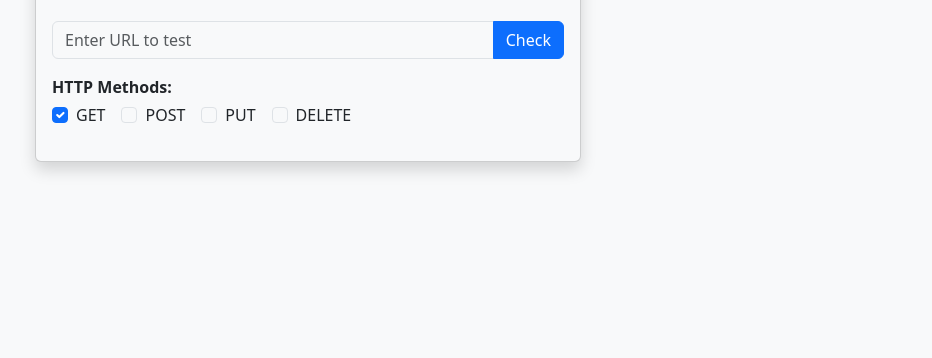
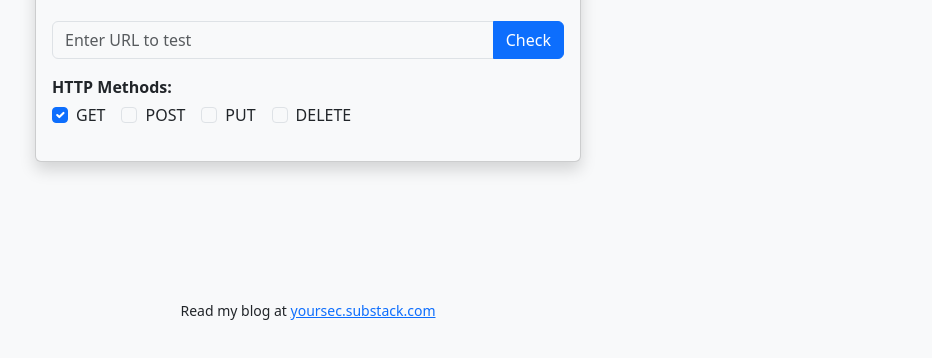
Before and after one commit to SecH0us3/waf-checker, a website: page app/src/static/index.html in a window 1280 px wide. Shown: the part 180-538 px from the top of the page, without its empty margins (332-1264 px from the left). Drawn offline with nearby package versions, Linux system fonts and the light colour scheme.

Commit message:
Update index.html

```diff
--- a/app/src/static/index.html
+++ b/app/src/static/index.html
@@ -60,5 +60,8 @@
         </div>
     </div>
     <script src="main.js"></script>
+    <footer class="text-center mt-5 mb-3">
+        <small>Read my blog at <a href="https://yoursec.substack.com/" target="_blank" rel="noopener">yoursec.substack.com</a></small>
+    </footer>
 </body>
 </html>
```
